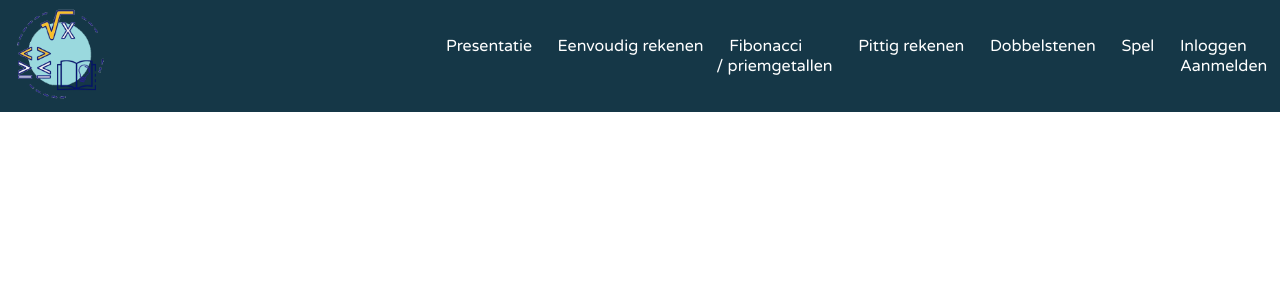
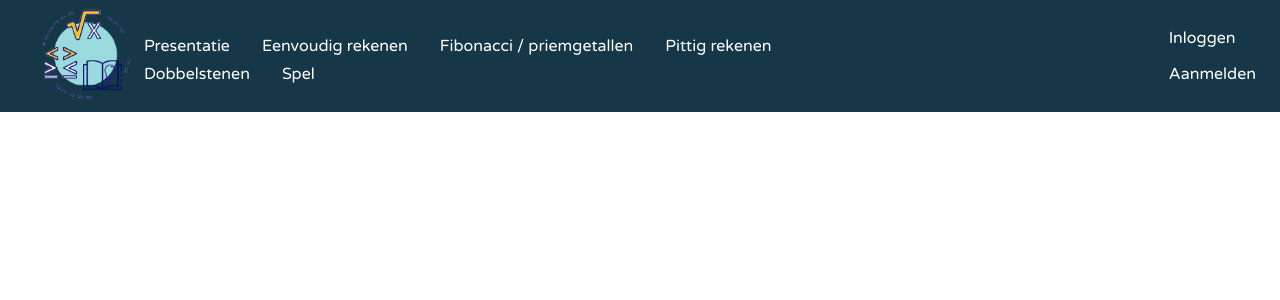
Before and after one commit to SiwaniV/ALA_p4_groep2, a PHP site: page /eenvoudigrekenen.html in a window 1280 px wide. Shown: the top 300 px of the page. Run offline with PHP 8.4, Linux system fonts and the light colour scheme.

Commit message:
CSS ge-updated

```diff
--- a/CSS/eenvoudrekenen.css
+++ b/CSS/eenvoudrekenen.css
@@ -42,9 +42,10 @@
         align-items: center;
     }
 
-    #logo {
-        flex: 1;
-    }
+   #logo {
+       position: absolute;
+       left: 2vw;
+   }
 
 
     #logo img{
@@ -52,15 +53,21 @@
     }
 
     #knop-1{
-        display: flex;
-
+        margin-left: 30vw;
 
     }
 
 
-    #knop-1 ul{
-        display: flex;
+    #knop-1 ul li{
+        position: relative;
+        right: 20vw;
+        float: left;
+        margin-top: 1vh;
 
+    }
+
+    #knop-2 ul li {
+        padding: 1vh;
     }
 
 
@@ -68,11 +75,17 @@
         list-style-type: none;
     }
 
+
     nav li a{
         text-decoration: none;
-        padding: 1vw;
+        padding: 1vw 2vh;
         color: white;
         font-family: var(--varelafont);
+        transition: 1s;
+    }
+
+    nav li a:hover{
+        background-color: #3f5f6e;
     }
 }
 
--- a/eenvoudigrekenen.html
+++ b/eenvoudigrekenen.html
@@ -23,7 +23,7 @@
                 <ul>
                     <li><a href="#">Presentatie</a></li>
                     <li><a href="#">Eenvoudig rekenen</a></li>
-                    <li><a href="#">Fibonacci <br>/ priemgetallen</a></li>
+                    <li><a href="#">Fibonacci / priemgetallen</a></li>
                     <li><a href="#">Pittig rekenen</a></li>
                     <li><a href="#">Dobbelstenen</a></li>
                     <li><a href="#">Spel</a></li>
```
